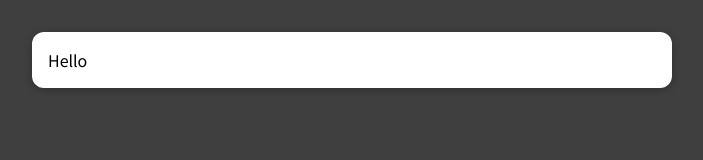
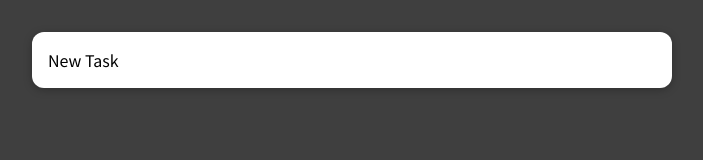
Before and after one commit to ShinchanThakur/Task-Manager-React, a JavaScript app: page / in a window 1280 px wide. Shown: the top 160 px of the page, without its empty margins (288-991 px from the left). Built offline with nearby package versions, Linux system fonts and the light colour scheme.

Commit message:
Added New Task component

```diff
--- a/src/App.js
+++ b/src/App.js
@@ -1,8 +1,8 @@
-import Section from "./components/UI/Section";
+import NewTask from "./components/NewTask/NewTask";
 
 function App() {
   return (
-    <Section>Hello</Section>
+    <NewTask />
   );
 }
 
--- /dev/null
+++ b/src/components/NewTask/NewTask.js
@@ -0,0 +1,9 @@
+import Section from "../UI/Section";
+
+function NewTask() {
+    return (
+        <Section>New Task</Section>
+    );
+};
+
+export default NewTask;
```
